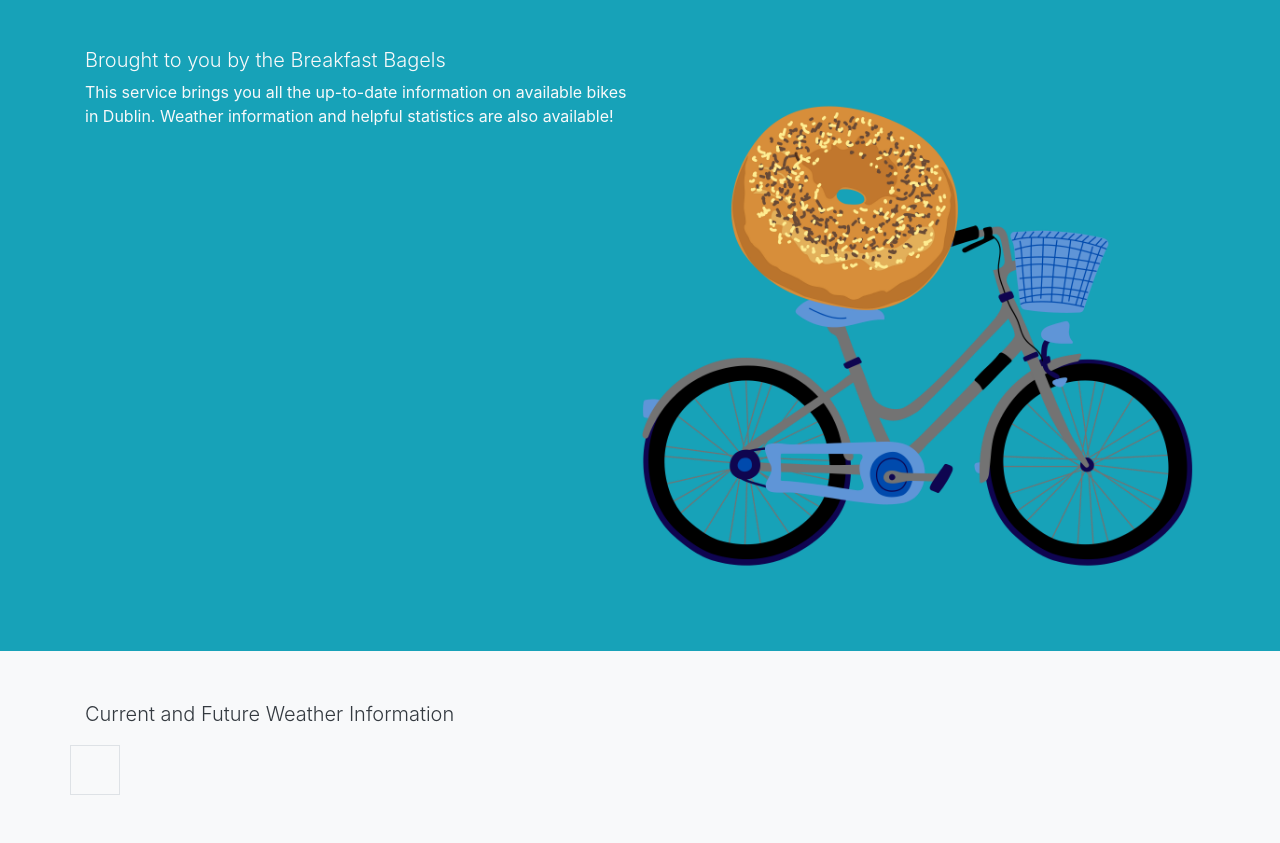
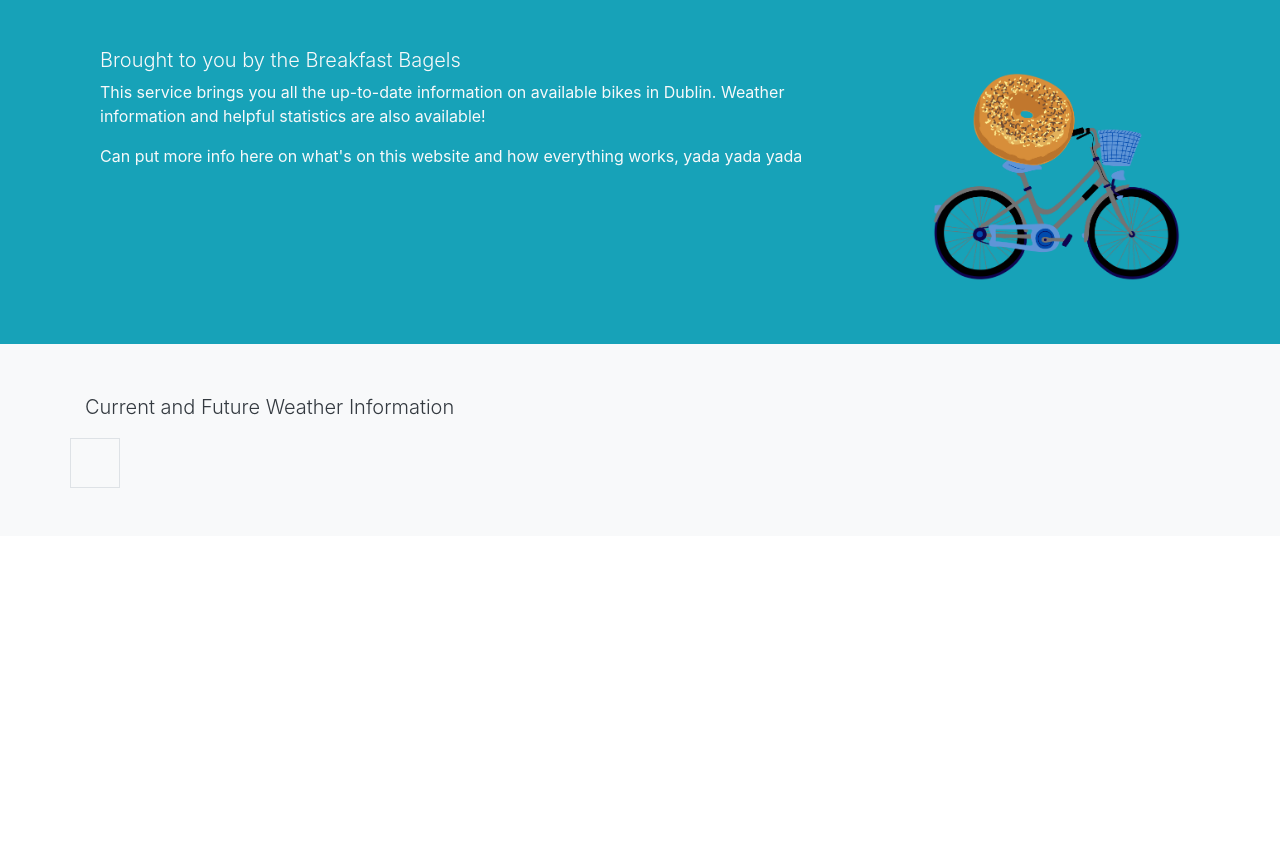
Before and after one commit to BreakfastBagels/DublinBikeApp, a Flask app: page /home in a window 1280 px wide. Shown: the part 56-899 px from the top of the page. After the commit the page ends 544 px from the top, so only its background shows below. Run offline with Flask 2, Linux system fonts and the light colour scheme; data that the repository does not hold is empty.

Commit message:
random logo addition on paddy's day eve

```diff
--- a/DublinBikeWebApp/web/templates/index.html
+++ b/DublinBikeWebApp/web/templates/index.html
@@ -40,11 +40,14 @@
       <section class="bg-info text-light p-5">
         <div class="container">
           <div class="d-sm-flex">
-            <div>
+            <div class="col-lg-8">
               <h1 class="lead">Brought to you by the Breakfast Bagels</h1>
               <p>This service brings you all the up-to-date information on available bikes in Dublin. Weather information and helpful statistics are also available!</p>
+              <p>Can put more info here on what's on this website and how everything works, yada yada yada</p>
             </div>
-            <img class="imag-fluid w-50" src="icons/bagel_bike.png" />
+            <div class="col-lg-3 offset-1">
+              <img class="imag-fluid w-100" src="static/icons/bagel_bike.png" />
+            </div>
           </div>
         </div>
       </section>
```
Also changed, not shown: DublinBikeWebApp/web/static/icons/bagel_bike.png (renamed from DublinBikeWebApp/web/templates/icons/bagel_bike.png), DublinBikeWebApp/web/static/icons/bikebagel.jpg (renamed from DublinBikeWebApp/web/templates/icons/bikebagel.jpg).
